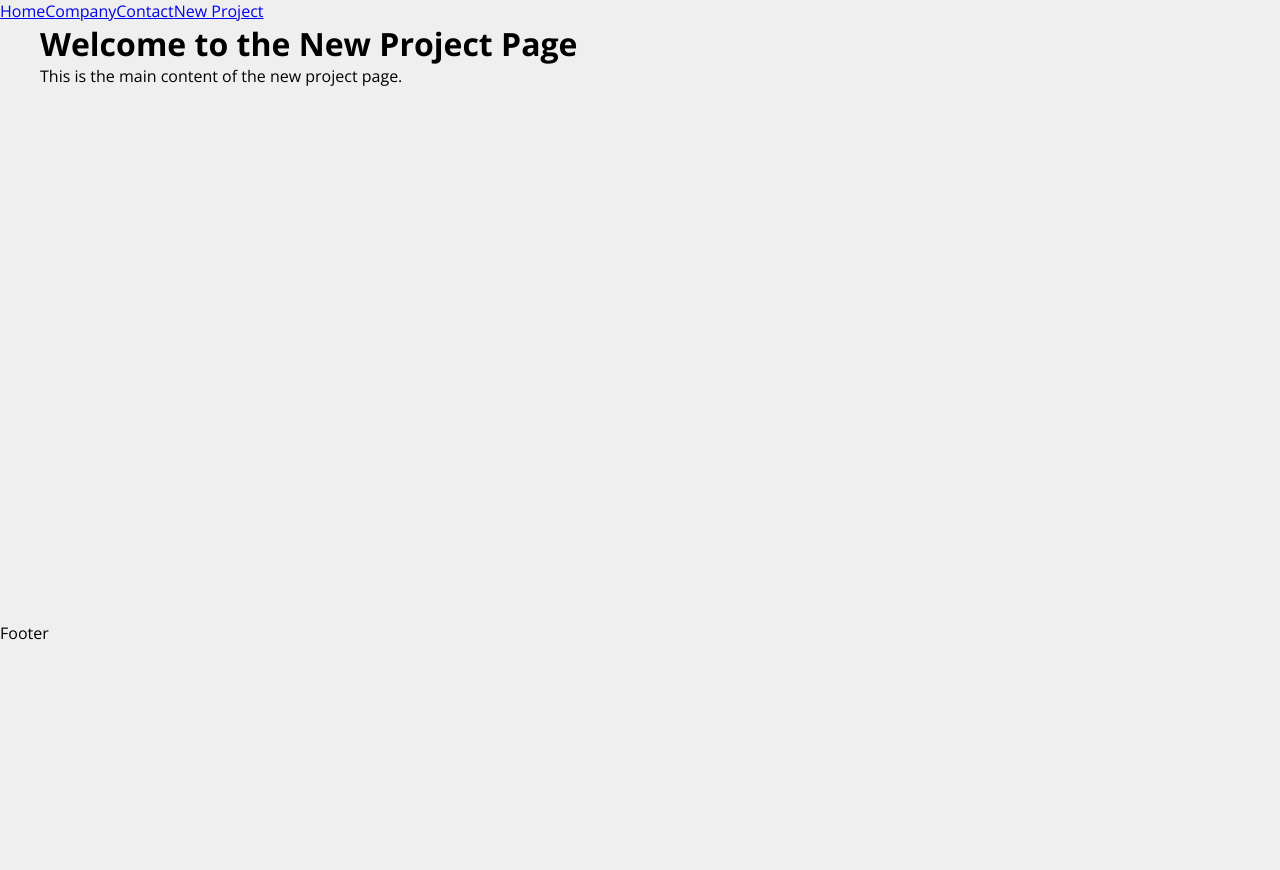
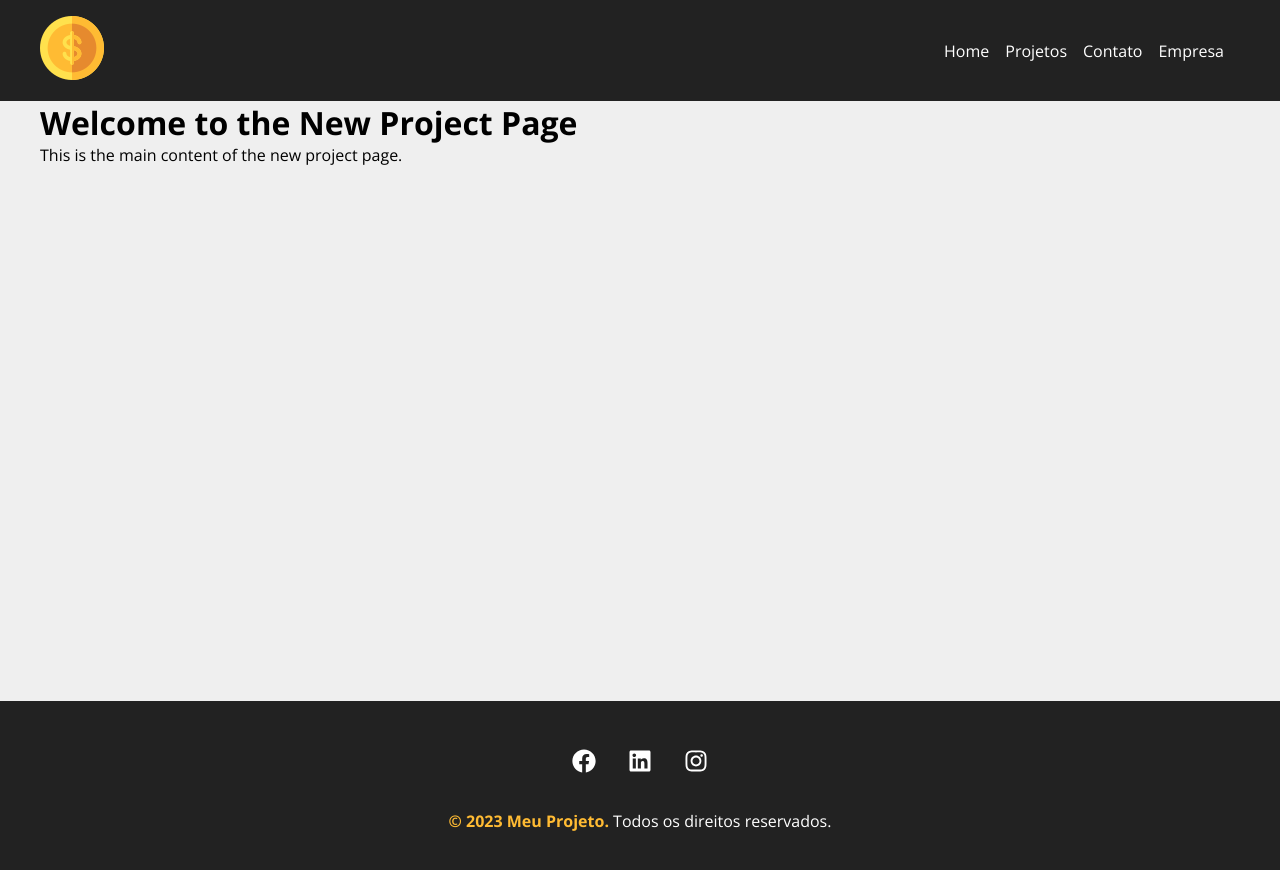
Before and after one commit to IABlock/Projeto-Curso-React, a React (Create React App) app: page /newproject in a window 1280 px wide. Shown: the top 870 px of the page. Before the commit the page ends 800 px from the top, so only its background shows below. Built offline with nearby package versions, Linux system fonts and the light colour scheme.

Commit message:
Principal com Footer e Rotas

```diff
--- a/src/App.js
+++ b/src/App.js
@@ -1,31 +1,30 @@
 import './App.css';
-import { Routes ,Route, Link } from 'react-router-dom';
+import { Routes ,Route } from 'react-router-dom';
 import { BrowserRouter as Router } from 'react-router-dom';
 
 import Home from './components/pages/Home';
 import Company from './components/pages/Company';
 import Contact from './components/pages/Contact';
 import NewProject from './components/pages/NewProject';
+import Projects from './components/pages/Projects';
 import Container from './components/layout/Container';
+import Navbar from './components/layout/Navbar';
+import Footer from './components/layout/Footer';
 
 function App() {
   return (
     <Router>
-      <div>
-        <Link to="/">Home</Link>
-        <Link to="/company">Company</Link>
-        <Link to="/contact">Contact</Link>
-        <Link to="/newproject">New Project</Link>
-      </div>
+      <Navbar />
       <Container customClass="min-height">
         <Routes>
           <Route exact path="/" element={<Home />} />
           <Route exact path="/company" element={<Company />} />
           <Route exact path="/contact" element={<Contact />} />
+          <Route exact path="/projects" element={<Projects />} />
           <Route exact path="/newproject" element={<NewProject />} />
         </Routes>
       </Container>
-      <p>Footer</p>
+      <Footer />
     </Router>
   );
 
--- a/src/components/layout/Container.module.css
+++ b/src/components/layout/Container.module.css
@@ -1,13 +1,9 @@
 .container {
-  max-width: 1200px;
+  width: 1200px;
   display: flex;
   justify-content: space-between;
   margin: 0 auto;
   flex-wrap: wrap;
-}
-
-.min-height {
-  min-height: 75%;
 }
 
 .start {
@@ -18,3 +14,7 @@
   flex-direction: column;
   justify-content: flex-start;
 }
+
+.min-height {
+  min-height: 75%;
+}
--- /dev/null
+++ b/src/components/layout/Footer.js
@@ -0,0 +1,32 @@
+import {FaFacebook, FaLinkedin, FaInstagram} from 'react-icons/fa';
+
+import styles from './Footer.module.css';
+
+function Footer() {
+  return (
+    <footer className={styles.footer}>
+
+      <ul className={styles.social_list}>
+        <li className={styles.social_list}>
+
+            <FaFacebook />
+
+        </li>
+        <li className={styles.social}>
+
+            <FaLinkedin />
+
+        </li>
+        <li className={styles.social}>
+
+            <FaInstagram />
+
+        </li>
+      </ul>
+      <p className={styles.copy_right}>
+          <span>© 2023 Meu Projeto.</span> Todos os direitos reservados.</p>
+    </footer>
+  );
+}
+
+export default Footer;
--- /dev/null
+++ b/src/components/layout/Footer.module.css
@@ -0,0 +1,34 @@
+.footer {
+    background-color: #222;
+    color: white;
+    text-align: center;
+    padding: 3em;
+}
+
+.social_list {
+    display: flex;
+    justify-content: center;
+    list-style: none;
+}
+
+.social_list li {
+    margin: 0 1em;
+}
+
+.social_list li:hover {
+    color: #ffbb33;
+}
+
+.social_list svg {
+    font-size: 1.5em;
+    cursor: pointer;
+}
+
+.copy_right {
+    margin-top: 2em;
+}
+
+.copy_right span{
+    font-weight: bold;
+    color: #ffbb33;
+}
--- /dev/null
+++ b/src/components/layout/Navbar.js
@@ -0,0 +1,33 @@
+import { Link } from "react-router-dom";
+import Container from "./Container";
+
+import styles from "./Navbar.module.css";
+import logo from "../../img/costs_logo.png";
+
+function Navbar() {
+  return (
+    <div className={styles.navbar}>
+      <Container>
+        <Link to="/">
+          <img src={logo} alt="Costs" />
+        </Link>
+        <ul className={styles.list}>
+          <li className={styles.item}>
+            <Link to="/">Home</Link>
+          </li>
+          <li className={styles.item}>
+            <Link to="/projects">Projetos</Link>
+          </li>
+          <li className={styles.item}>
+            <Link to="/contact">Contato</Link>
+          </li>
+          <li className={styles.item}>
+            <Link to="/company">Empresa</Link>
+          </li>
+        </ul>
+      </Container>
+    </div>
+  );
+}
+
+export default Navbar;
--- /dev/null
+++ b/src/components/layout/Navbar.module.css
@@ -0,0 +1,26 @@
+.navbar {
+  display: flex;
+  justify-content: space-between;
+  background-color: #222;
+  padding: 1em;
+}
+
+.list {
+  display: flex;
+  list-style: none;
+  align-items: center;
+}
+
+.item {
+  margin-right: 1em;  /* Espaçamento entre os itens */
+}
+
+.item a {
+  color: #fff;
+  text-decoration: none;
+}
+
+.item a:hover {
+  color: #ffbb33;
+  text-decoration: none;
+}
--- a/src/components/pages/NewProject.js
+++ b/src/components/pages/NewProject.js
@@ -1,6 +1,6 @@
 function NewProject() {
   return (
-    <div className="new-project">
+    <div className="newproject">
       <h1>Welcome to the New Project Page</h1>
       <p>This is the main content of the new project page.</p>
     </div>
--- /dev/null
+++ b/src/components/pages/Projects.js
@@ -0,0 +1,10 @@
+function Projects() {
+  return (
+    <div className="projects">
+      <h1>Welcome to the Projects Page</h1>
+      <p>This is the main content of the projects page.</p>
+    </div>
+  );
+}
+
+export default Projects;
```
